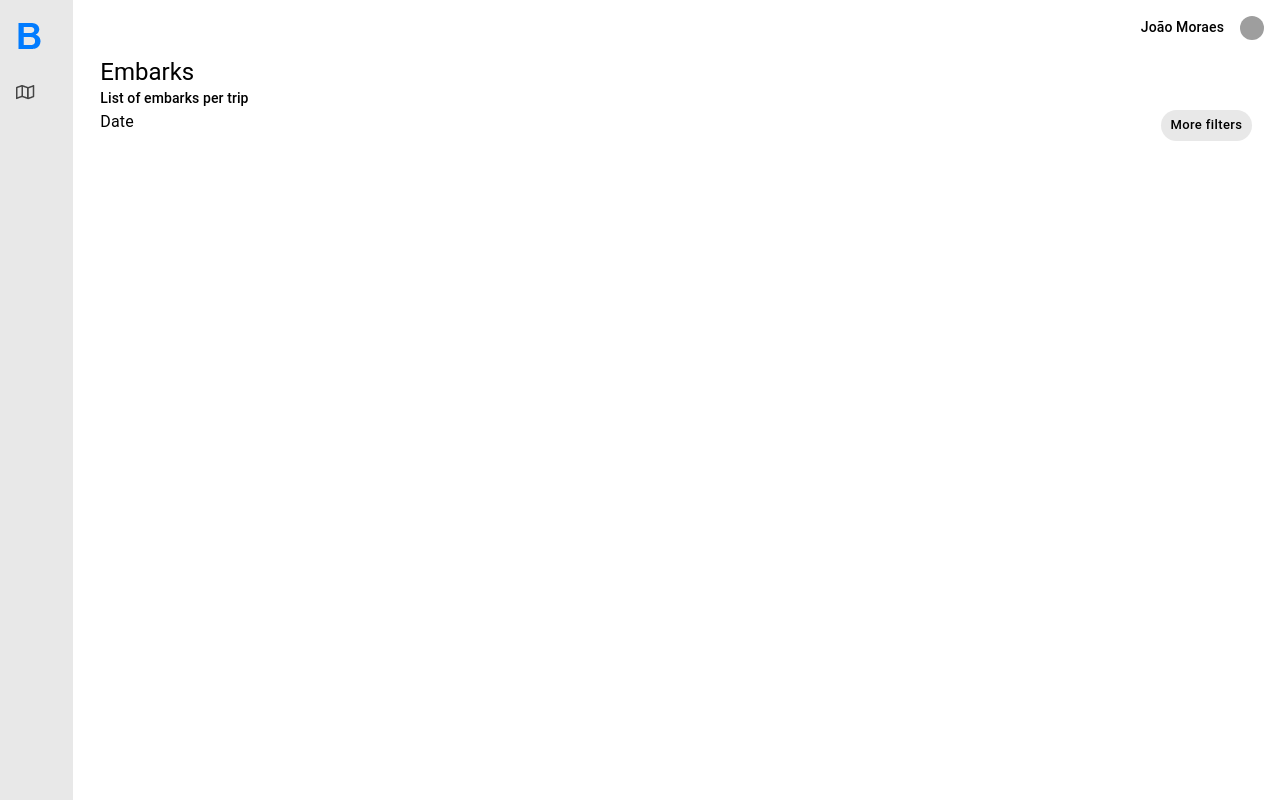
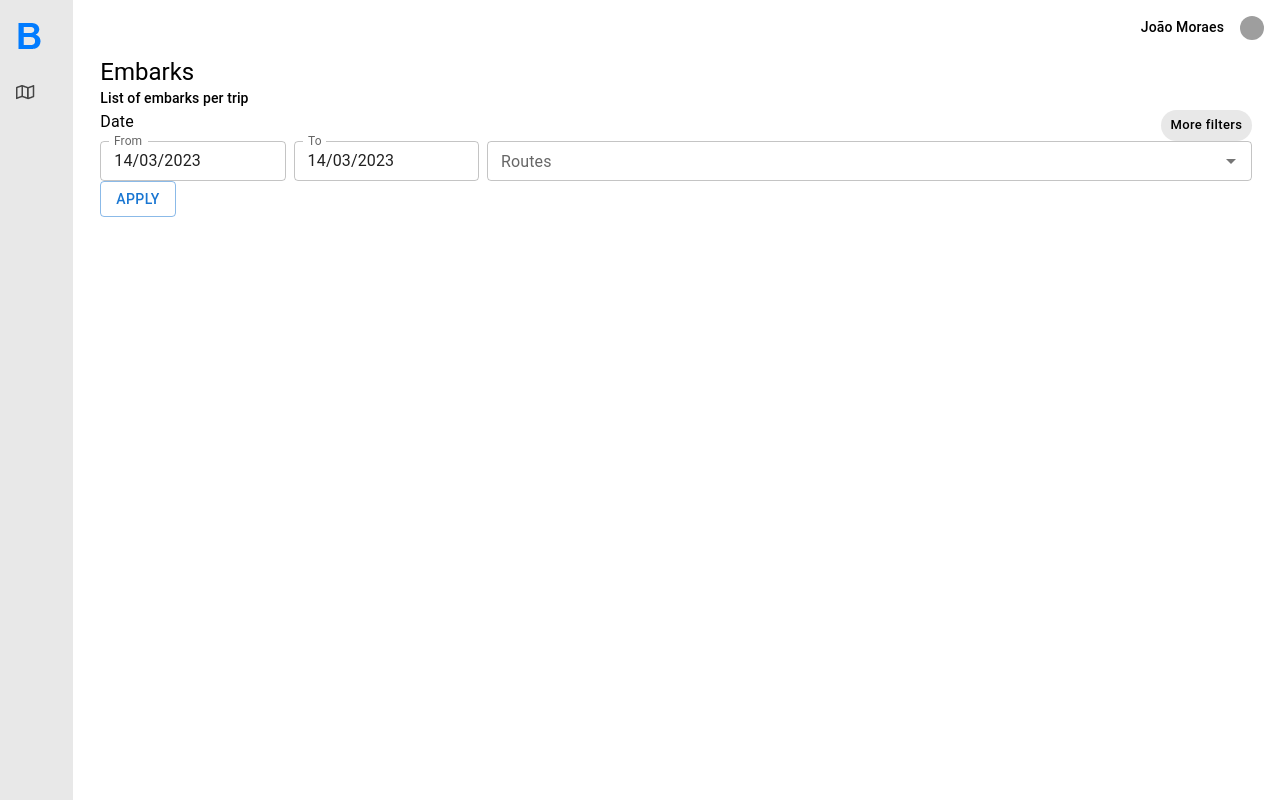
Before and after one commit to camillegachido/buus-test, a React (Vite) app: page /dashboard in a window 1280 px wide. Built offline with nearby package versions, Linux system fonts and the light colour scheme; grey boxes are pictures that could not be loaded.

Commit message:
feat: add embarks filtes inputs

```diff
--- a/src/pages/embarks/components/embarks-filters/index.tsx
+++ b/src/pages/embarks/components/embarks-filters/index.tsx
@@ -1,12 +1,32 @@
 import { useState } from "react"
-import { Box, Typography } from "@mui/material"
+import { Box, Typography, Button, Autocomplete, TextField, Grid } from "@mui/material"
+import dayjs, { Dayjs } from "dayjs";
 
+import { DatePicker } from '~/components'
 import { MoreFiltersButton } from "./styles"
 import { EmbarksFiltersExtended } from ".."
 import { options } from "../../options"
+import { IFilterOptions } from "../../types"
 
-function EmbarksFilters() {
+interface IProps {
+  onApply: (data: IFilterOptions) => void
+}
+
+function EmbarksFilters({ onApply }: IProps) {
+  const [filter, setFilter] = useState<IFilterOptions>({
+    car: '',
+    route: '',
+    from: dayjs(new Date()),
+    to: dayjs(new Date()),
+    driver: '',
+    tripDuration: 0
+  })
+
   const [openFilter, setOpenFilter] = useState(false)
+
+  const updateFilter = (key: string, value: string | number | Dayjs | null) => {
+    setFilter({ ...filter, [key]: value })
+  }
 
   return <Box data-testid={options.filter}>
     <Box display='flex' justifyContent='space-between'>
@@ -16,11 +36,40 @@ function EmbarksFilters() {
         variant="contained"
         onClick={() => setOpenFilter(!openFilter)}
       >
-        More filters
+        {openFilter ? 'Hide filters' : 'More filters'}
       </MoreFiltersButton>
     </Box>
+    <Grid container spacing={1}>
+      <Grid item xs={2}>
+        <DatePicker
+          label="From"
+          value={filter.from}
+          onChange={(newValue) => updateFilter("from", newValue)}
+        />
+      </Grid>
+      <Grid item xs={2}>
+        <DatePicker
+          label="To"
+          value={filter.to}
+          onChange={(newValue) => updateFilter("to", newValue)}
+        />
+      </Grid>
+      <Grid item xs={8}>
+        <Autocomplete
+          options={[]}
+          value={filter.route}
+          onChange={(e, value) => updateFilter("route", value)}
+          renderInput={(params) => <TextField {...params} size="small" label="Routes" fullWidth={true} />}
+        />
+      </Grid>
+    </Grid>
     {openFilter && <EmbarksFiltersExtended />}
-  </Box>
+    <Button
+      variant='outlined'
+      onClick={() => onApply(filter)}>
+      Apply
+    </Button>
+  </Box >
 }
 
 export default EmbarksFilters
--- /dev/null
+++ b/src/pages/embarks/types.ts
@@ -0,0 +1,10 @@
+import { Dayjs } from 'dayjs'
+
+export interface IFilterOptions{
+  car: string;
+  route: string;
+  from: Dayjs;
+  to: Dayjs;
+  driver: string;
+  tripDuration: number
+}
```
Also changed, not shown: 2 other files (tests, documents, lock files or other folders).
